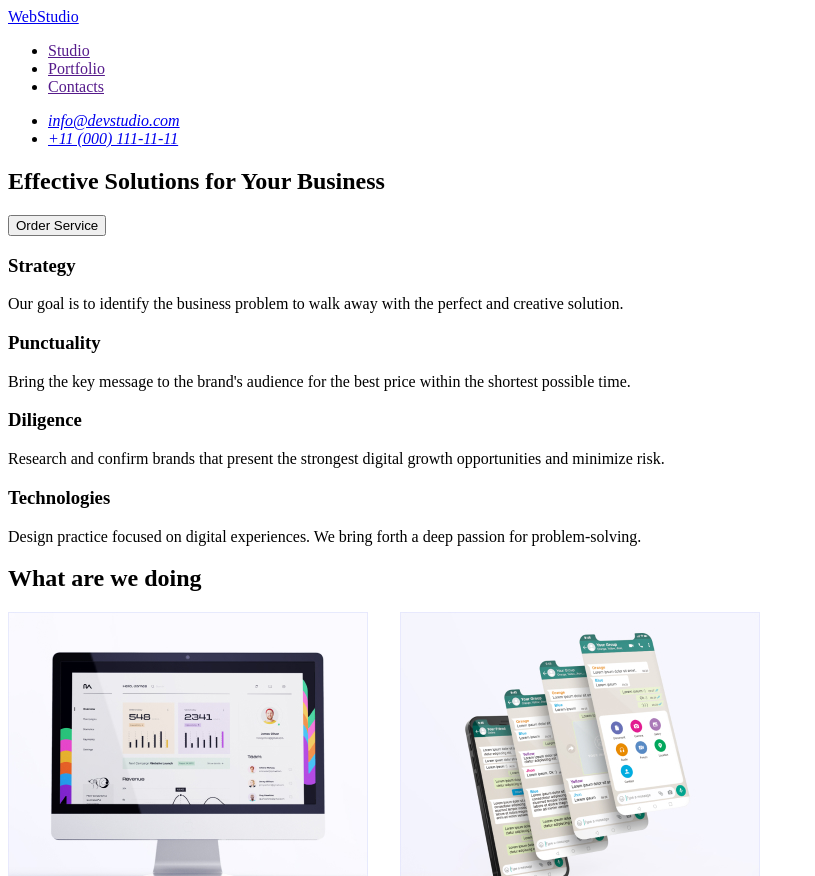
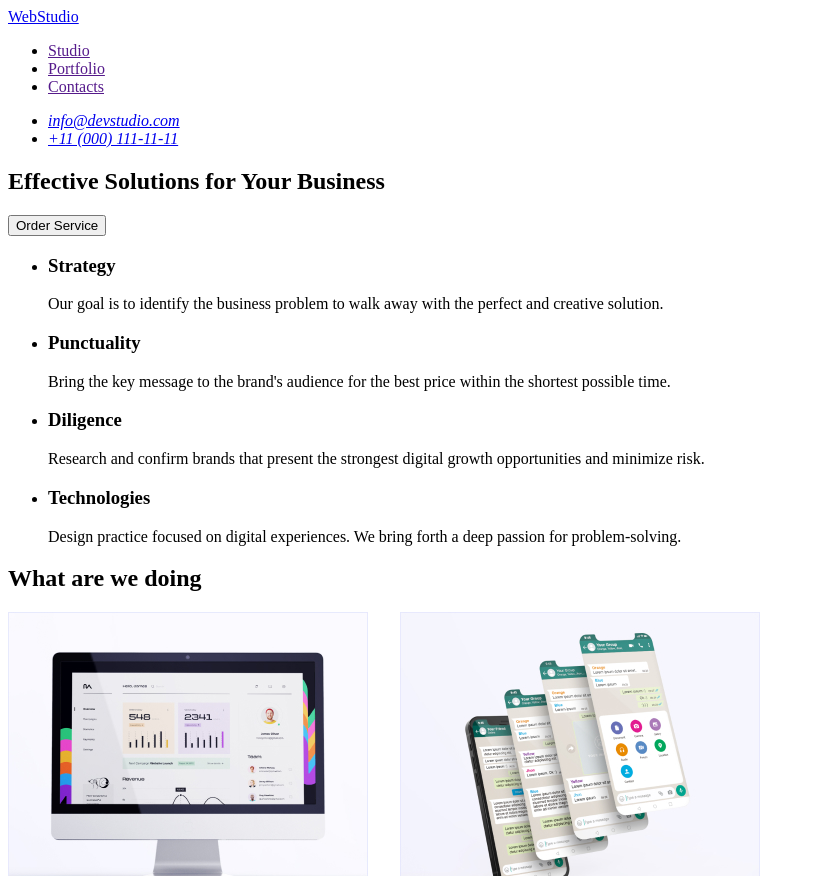
Before and after one commit to banggog8/goit-markup-hw-01, a plain HTML site: page index.html in a window 1280 px wide. Shown: the top 876 px of the page, without its empty margins (0-815 px from the left). Drawn offline with Linux system fonts and the light colour scheme.

Commit message:
Update index.html file

```diff
--- a/index.html
+++ b/index.html
@@ -33,23 +33,30 @@
 
         <!--  Main  -->
     <main>
+
+        <!-- Section 1-->
         <section>
             <h1>Effective Solutions for Your Business</h1>
             <button type="button">Order Service</button>
         </section>
+          <!-- //  Section 1-->
 
+    <!-- Section 2-->
+    <section>
+<ul>
+    <li><h3>Strategy</h3></li>
+    <p>Our goal is to identify the business
+        problem to walk away with the perfect and creative solution. </p>
+    <li><h3>Punctuality</h3></li>
+    <p>Bring the key message to the brand's audience for the best price within the shortest possible time.</p>
+    <li><h3>Diligence</h3></li>
+    <p>Research and confirm brands that present the strongest digital growth opportunities and minimize risk.</p>
+    <li><h3>Technologies</h3></li>
+    <p>Design practice focused on digital experiences. We bring forth a deep passion for problem-solving. </p>
+</ul>
 
-    <section>
-        <h3>Strategy</h3>
-        <p>Our goal is to identify the business
-         problem to walk away with the perfect and creative solution. </p>
-        <h3>Punctuality</h3>
-        <p>Bring the key message to the brand's audience for the best price within the shortest possible time.</p>
-        <h3>Diligence</h3>
-        <p>Research and confirm brands that present the strongest digital growth opportunities and minimize risk.</p>
-        <h3>Technologies</h3>
-        <p>Design practice focused on digital experiences. We bring forth a deep passion for problem-solving. </p>
     </section>
+    <!-- //Section 2-->
 
        <section>
         <h2>What are we doing</h2>
```
